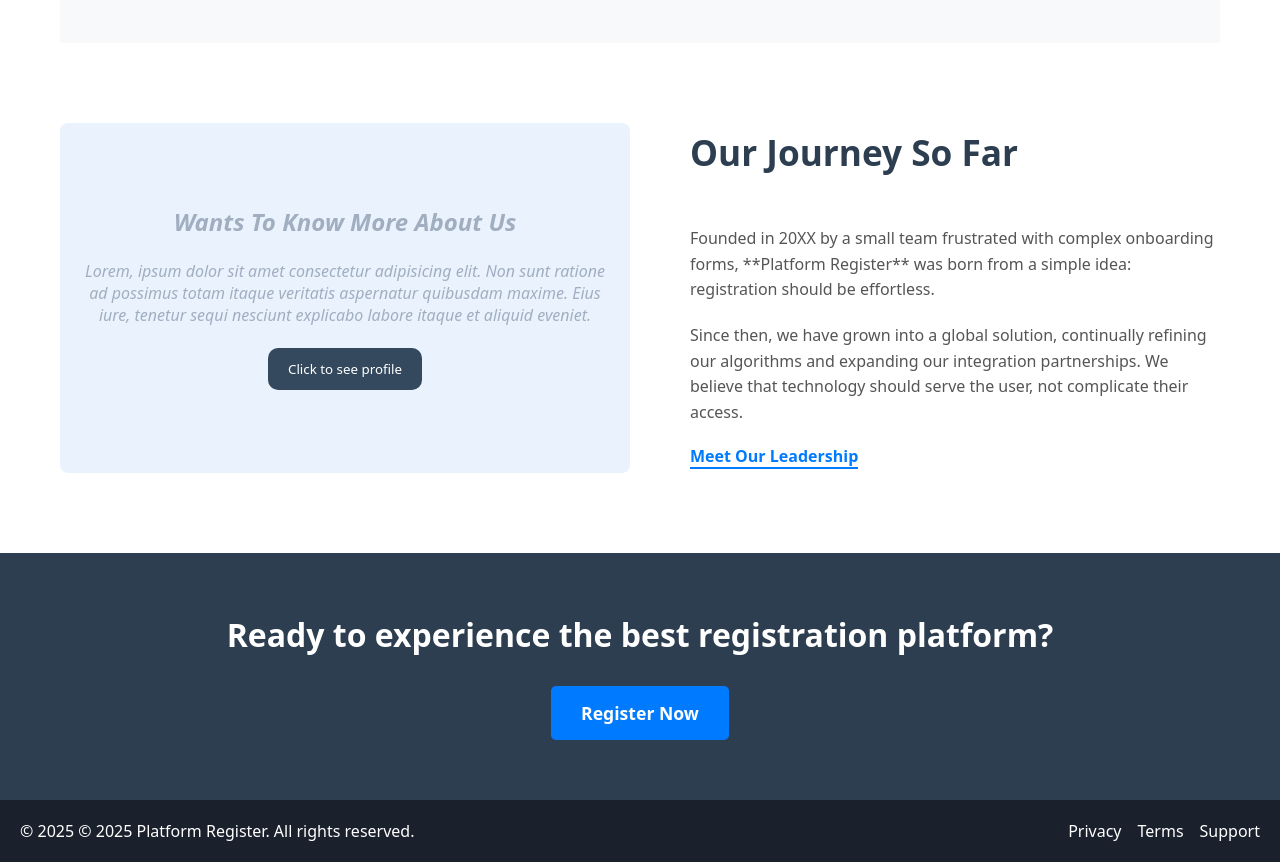
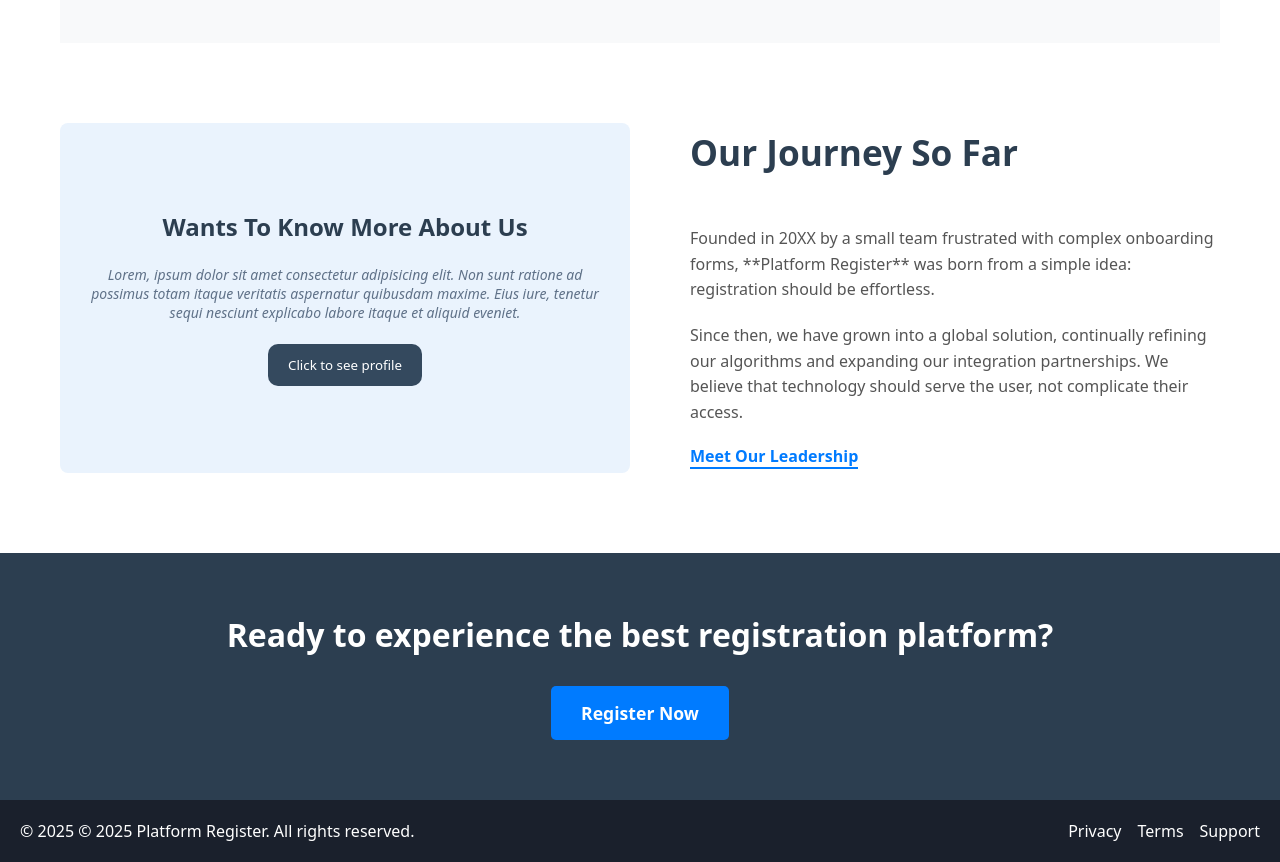
Before and after one commit to cyber-nedu/React-project, a React (Vite) app: page /about in a window 1280 px wide. Shown: the part 1320-2182 px from the top of the page. Built offline with nearby package versions, Linux system fonts and the light colour scheme.

Commit message:
Touched the about section

```diff
--- a/src/Pages/About.css
+++ b/src/Pages/About.css
@@ -148,10 +148,19 @@ body {
     align-items: center;
     flex-direction: column;
     justify-content: center;
-    color: #a0aec0;
+    color: #5f7188;
     font-style: italic;
     padding: 20px;
     text-align: center;
+
+    h1{
+        color: #2c3e50;
+        font-style: normal;
+    }
+
+    p{
+        font-size: 14px;
+    }
 
     button{
       padding: 12px 20px;
--- a/src/Pages/AboutPage.jsx
+++ b/src/Pages/AboutPage.jsx
@@ -1,4 +1,5 @@
 import { useEffect } from "react";
+import { Link } from "react-router-dom";
 import './About.css';
 
 function AboutPage() {
@@ -60,7 +61,7 @@ function AboutPage() {
             <div className="story-image-placeholder">
               <h1>Wants To Know More About Us</h1><br />
               <p>Lorem, ipsum dolor sit amet consectetur adipisicing elit. Non sunt ratione ad possimus totam itaque veritatis aspernatur quibusdam maxime. Eius iure, tenetur sequi nesciunt explicabo labore itaque et aliquid eveniet.</p><br />
-              <button>Click to see profile</button>
+              <Link to="https://github.com/cyber-nedu"><button>Click to see profile</button></Link>
             </div>
             <div className="story-content">
               <h2 className="section-title left-align">Our Journey So Far</h2>
--- a/src/Pages/HomePage.jsx
+++ b/src/Pages/HomePage.jsx
@@ -1,4 +1,5 @@
 import { useEffect } from "react";
+import { Link } from "react-router-dom";
 import './Home.css'
 
 
@@ -43,7 +44,7 @@ function HomePage() {
               <h1>Looking For A Web Developer</h1><br />
               <p>Lorem ipsum dolor sit amet consectetur adipisicing elit. Mollitia tempora repudiandae alias nam id nesciunt nisi minima ratione dolore. Deleniti maxime quas asperiores, perspiciatis a quaerat tempore mollitia reiciendis earum.</p><br />
 
-              <button>Click to see profile</button>
+              <Link to="https://github.com/cyber-nedu"><button>Click to see profile</button></Link>
             </div>
           </section>
 
```
